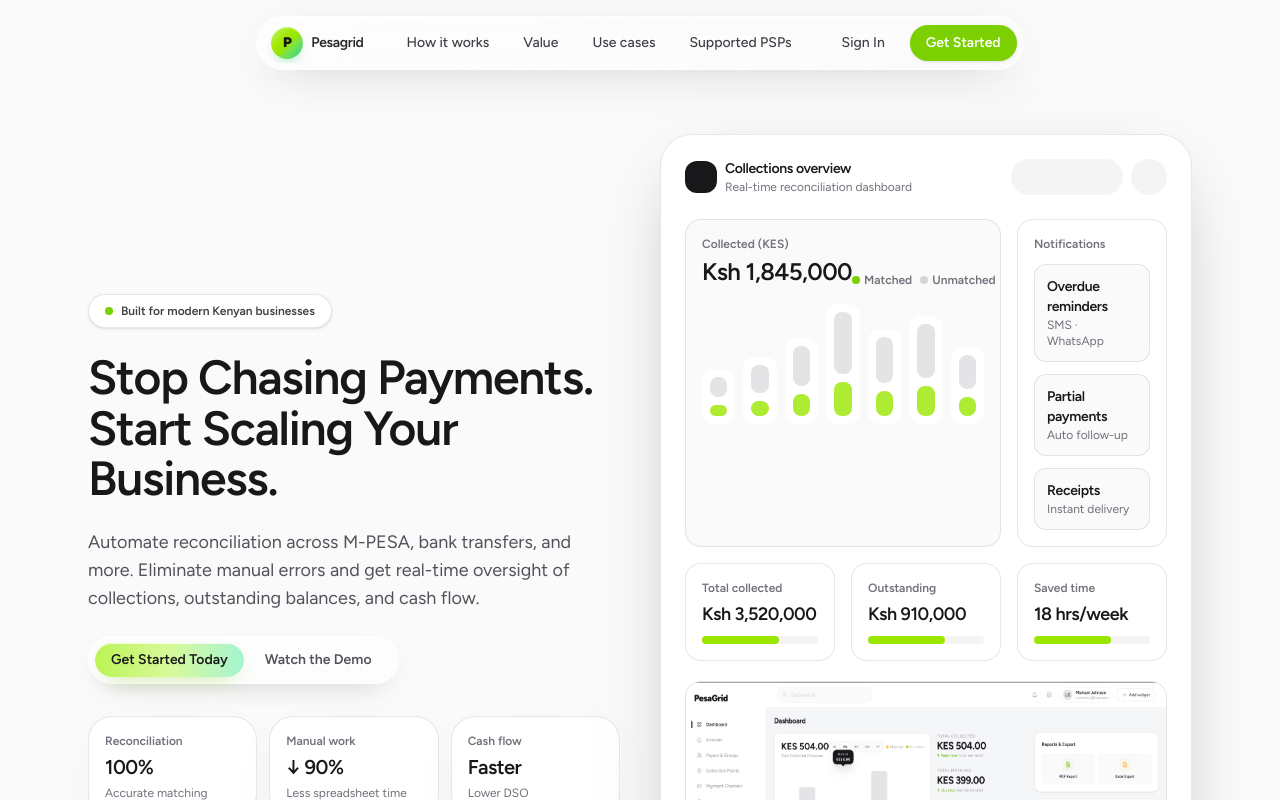
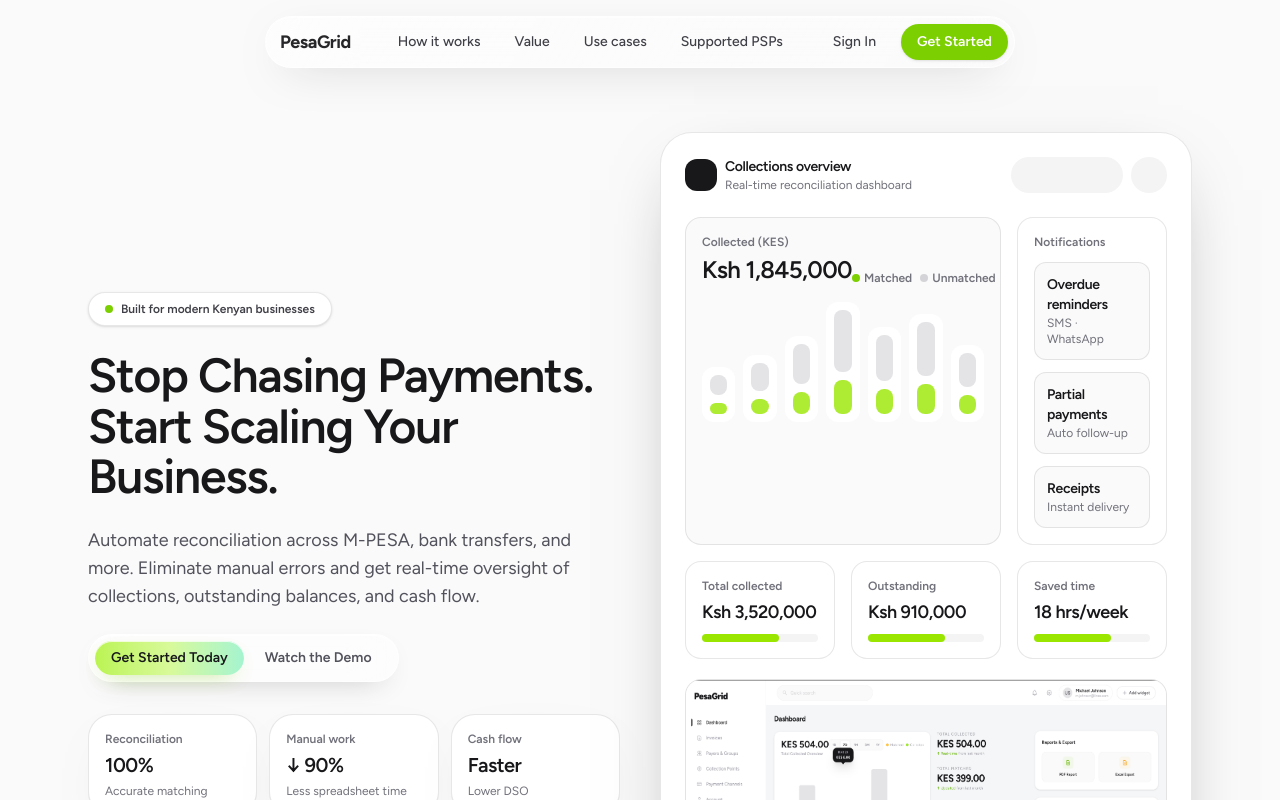
Before and after one commit to eslieh/pesagrid-client, a Next.js app: page / in a window 1280 px wide. Shown: the top 800 px of the page. Built offline with nearby package versions, Linux system fonts and the light colour scheme.

Commit message:
feat: add revie

```diff
--- a/app/pesagrid/components/LandingClient.js
+++ b/app/pesagrid/components/LandingClient.js
@@ -138,11 +138,11 @@
               transition={{ duration: 0.3, ease: [0.22, 1, 0.36, 1] }}
               className="flex items-center gap-2 overflow-hidden whitespace-nowrap rounded-full px-2 py-1"
             >
-              <span className="grid h-8 w-8 place-items-center rounded-full bg-gradient-to-br from-lime-300 via-lime-400 to-emerald-400 text-sm font-black text-zinc-900 shadow-[inset_0_1px_1px_rgba(255,255,255,0.5),0_6px_14px_-8px_rgba(34,197,94,0.9)]">
+              {/* <span className="grid h-8 w-8 place-items-center rounded-full bg-gradient-to-br from-lime-300 via-lime-400 to-emerald-400 text-sm font-black text-zinc-900 shadow-[inset_0_1px_1px_rgba(255,255,255,0.5),0_6px_14px_-8px_rgba(34,197,94,0.9)]">
                 P
-              </span>
-              <span className="pr-2 text-sm font-semibold tracking-tight text-zinc-800">
-                Pesagrid
+              </span> */}
+              <span className="pr-3 text-lg font-bold tracking-tight text-zinc-800">
+                PesaGrid
               </span>
             </motion.a>
 
```
